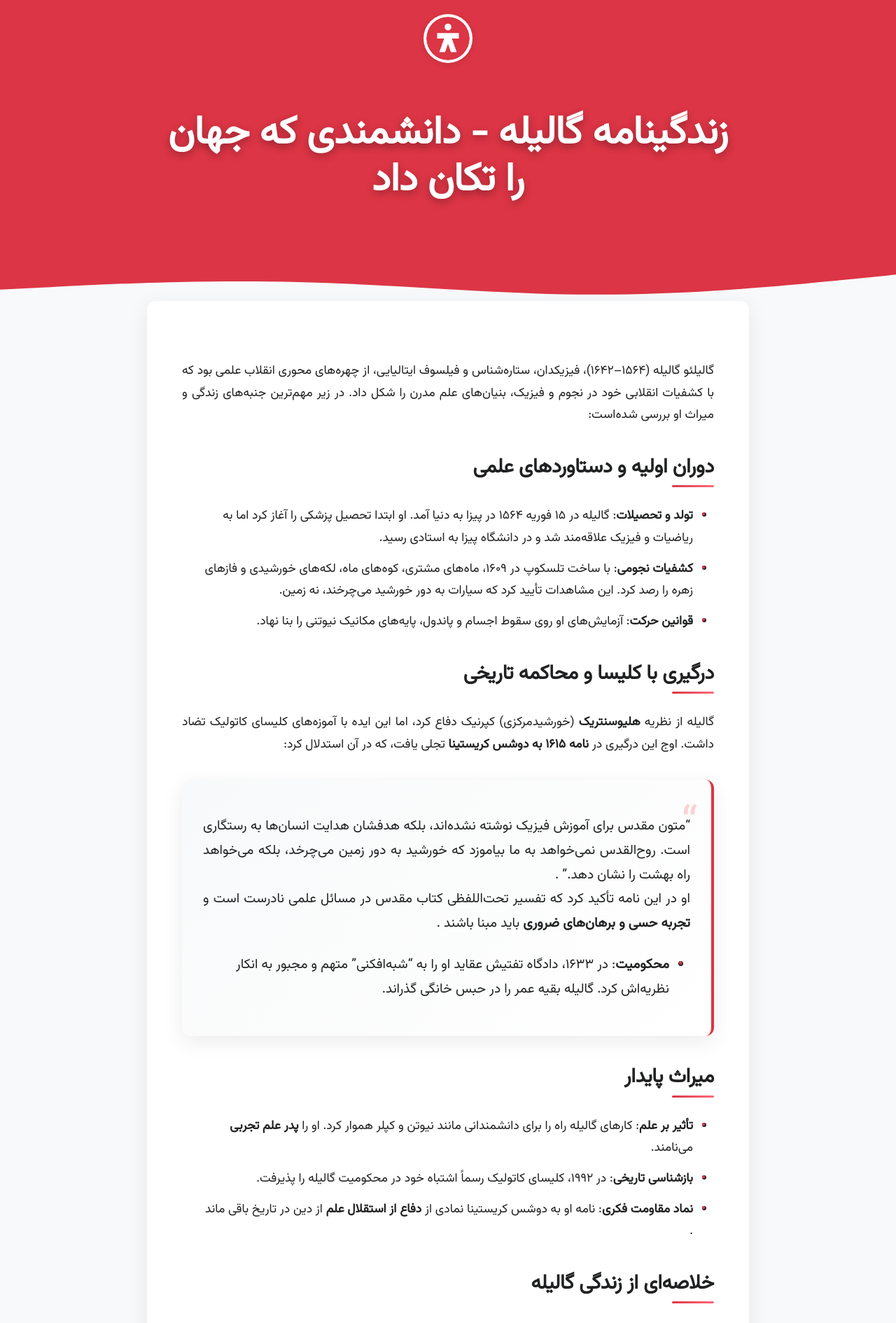
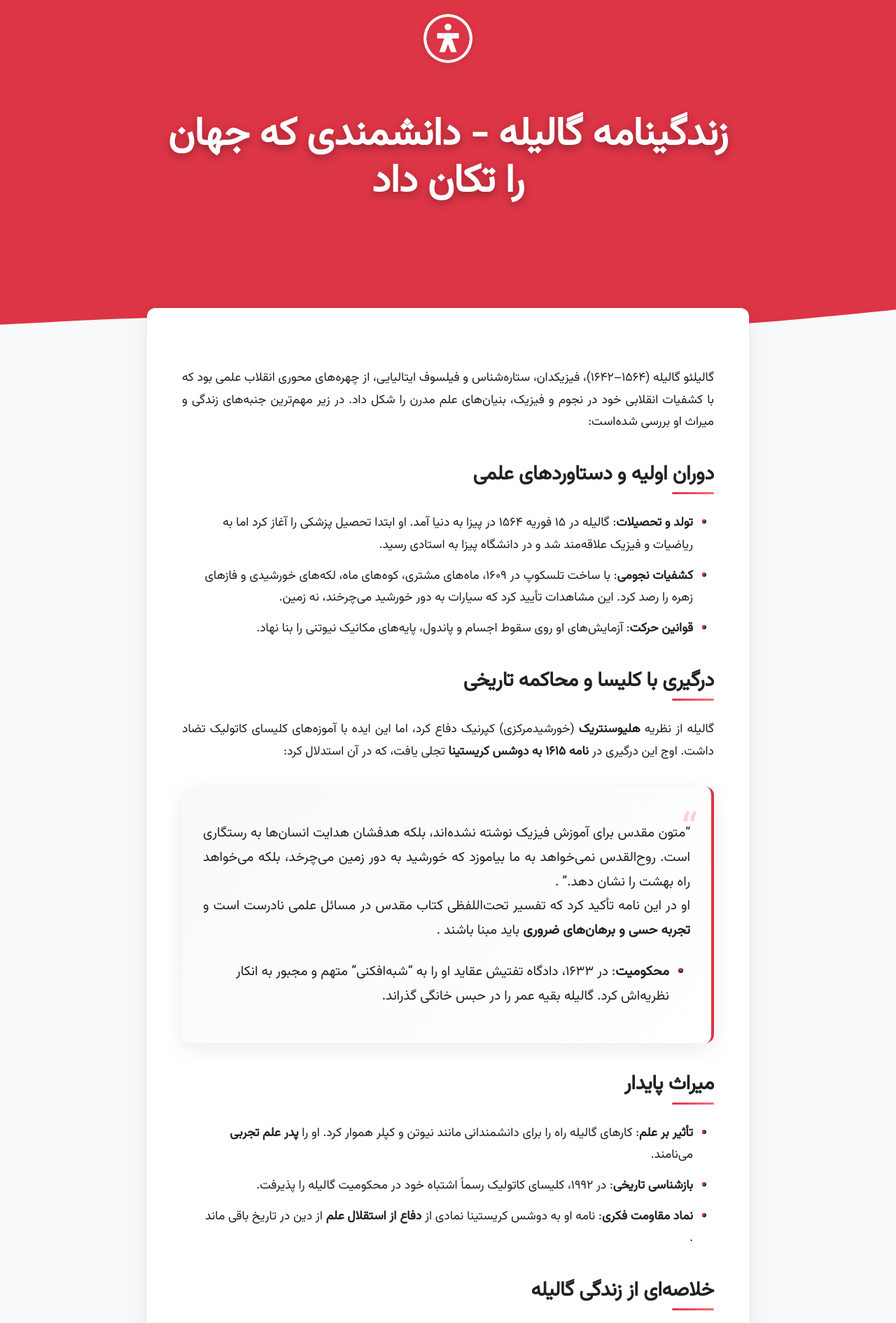
Before and after one commit to darkblog/darkblog.github.io, a Jekyll site: the page built from _posts/2025-7-5-68.md, in a window 1280 px wide. Shown: the top 1890 px of the page at 70% size. Built offline with Jekyll 4.4.1, drawn with Linux system fonts in a browser that asks for light colours.

Commit message:
Update post.html

```diff
--- a/_layouts/post.html
+++ b/_layouts/post.html
@@ -59,9 +59,12 @@
 
         .hero-section {
             background: var(--primary-color);
-            min-height: 450px;
+            min-height: 500px;
             position: relative;
             margin-bottom: 60px;
+            display: flex;
+            flex-direction: column;
+            justify-content: flex-start;
         }
 
         nav {
@@ -72,6 +75,7 @@
             display: flex;
             justify-content: center;
             align-items: center;
+            flex-shrink: 0;
         }
 
         .nav-container {
@@ -106,11 +110,12 @@
             color: white;
             position: relative;
             display: flex;
-            align-items: center;
+            align-items: flex-start;
             justify-content: center;
             text-align: center;
-            padding: 30px 20px;
-            min-height: 250px;
+            padding: 50px 20px 20px;
+            min-height: 200px;
+            flex-grow: 1;
         }
 
         .header-content {
@@ -118,7 +123,7 @@
             z-index: 10;
             max-width: 900px;
             padding: 0 30px;
-            margin-top: -20px;
+            margin-top: 0;
         }
 
         .post-title {
@@ -146,7 +151,7 @@
         main {
             flex: 1;
             max-width: 900px;
-            margin: -80px auto 80px;
+            margin: -120px auto 80px;
             padding: 0 20px;
             width: 100%;
             position: relative;
@@ -506,7 +511,7 @@
 
         @media (max-width: 768px) {
             .hero-section {
-                min-height: 400px;
+                min-height: 450px;
             }
 
             .post-title {
@@ -534,17 +539,17 @@
             }
 
             main {
-                margin: -60px auto 60px;
+                margin: -100px auto 60px;
             }
 
             .header-content {
-                margin-top: -10px;
+                margin-top: 0;
             }
         }
 
         @media (max-width: 576px) {
             .hero-section {
-                min-height: 350px;
+                min-height: 400px;
             }
 
             .nav-logo {
@@ -576,7 +581,7 @@
             }
 
             main {
-                margin: -40px auto 40px;
+                margin: -80px auto 40px;
             }
 
             .header-content {
```
